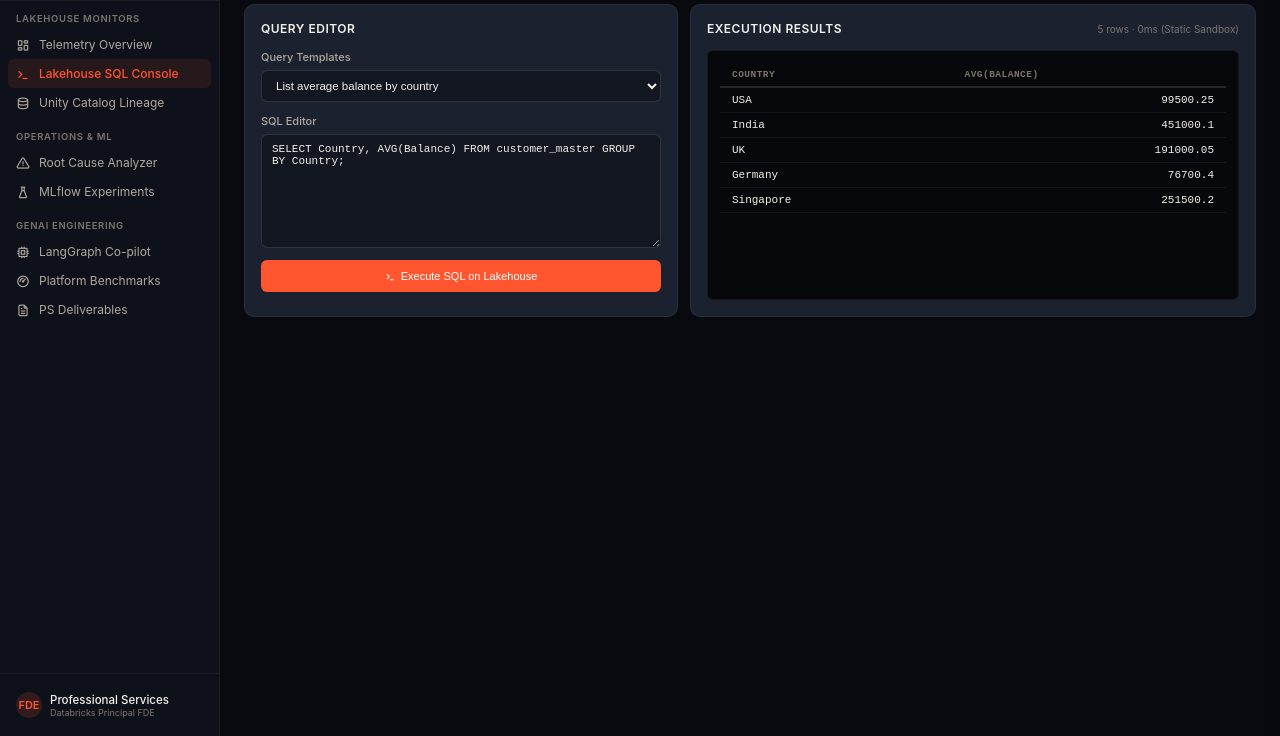
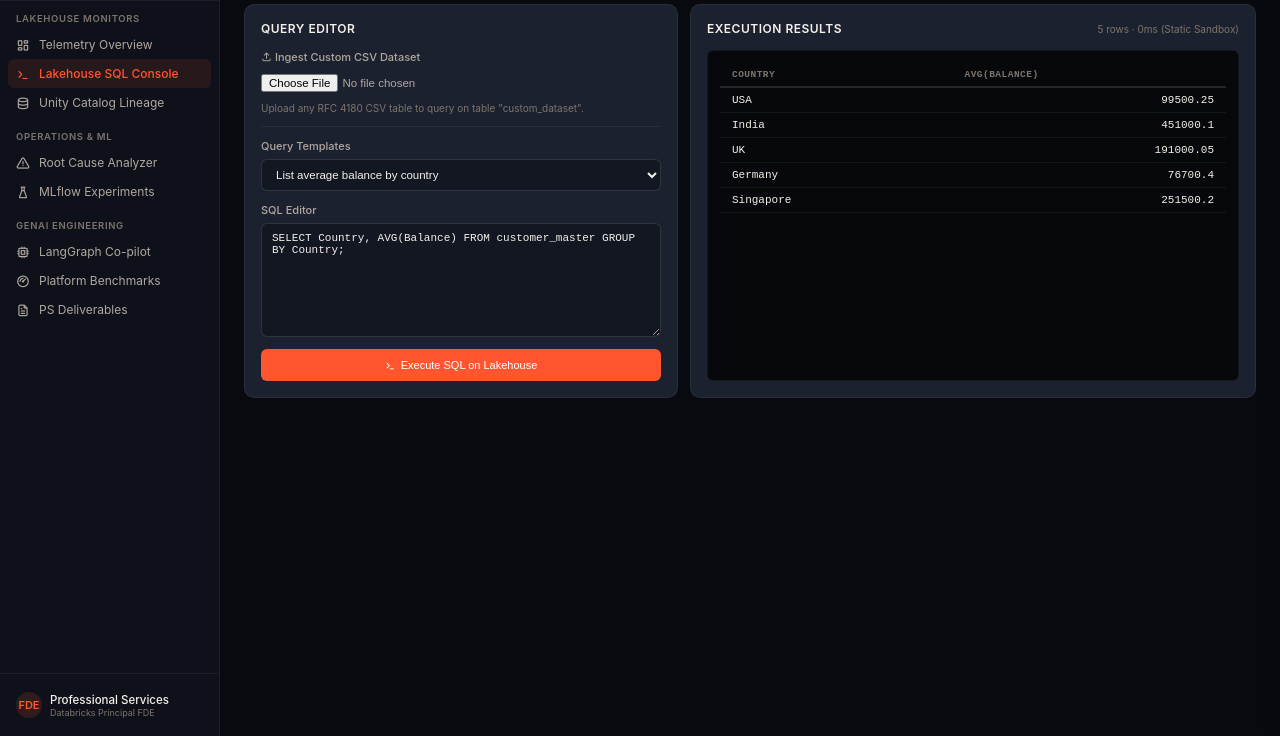
Before and after one commit to dipayandey1244/dipayandey1244.github.io, a plain HTML site: page modus-ai/index.html in a window 1280 px wide. Both pictures are taken after a click on the element "Lakehouse SQL Console". Shown: the part 64-800 px from the top of the page. Drawn offline with nearby package versions, Linux system fonts and the light colour scheme.

Commit message:
feat: implement custom CSV dataset uploader and querying inside Lakehouse SQL Console

```diff
--- a/modus-ai/index.html
+++ b/modus-ai/index.html
@@ -312,6 +312,11 @@
           <div class="panel-header">
             <div class="panel-title">Query Editor</div>
           </div>
+          <div class="form-group" style="border-bottom: 0.5px solid var(--border); padding-bottom: 12px; margin-bottom: 12px;">
+            <label><i class="ti ti-upload"></i> Ingest Custom CSV Dataset</label>
+            <input type="file" id="sql-csv-upload" accept=".csv" onchange="handleSQLCSVUpload()" style="font-size: 11.5px; margin-top: 4px; color: var(--text-secondary);">
+            <div id="sql-upload-status" style="font-size: 10px; color: var(--text-muted); margin-top: 4px;">Upload any RFC 4180 CSV table to query on table "custom_dataset".</div>
+          </div>
           <div class="form-group">
             <label>Query Templates</label>
             <select class="form-select" id="sql-template-select" onchange="applySQLTemplate()">
@@ -319,6 +324,7 @@
               <option value="tx_cat">Analyze transaction sums by category</option>
               <option value="wealth_retail">Get Wealth segment customers</option>
               <option value="high_val_join">Join high-value transactions and customer segments</option>
+              <option value="custom_query" id="sql-template-custom-opt" style="display:none;">Query custom_dataset: SELECT * FROM custom_dataset LIMIT 10;</option>
             </select>
           </div>
           <div class="form-group">
@@ -946,8 +952,52 @@
     cust_country: "SELECT Country, AVG(Balance) FROM customer_master GROUP BY Country;",
     tx_cat: "SELECT Category, SUM(Amount) FROM transactions GROUP BY Category;",
     wealth_retail: "SELECT Name, Segment, Country, Balance FROM customer_master WHERE Segment = 'Wealth' LIMIT 5;",
-    high_val_join: "SELECT c.Name, t.Category, t.Amount FROM transactions t JOIN customer_master c ON t.Customer_ID = c.Customer_ID LIMIT 10;"
+    high_val_join: "SELECT c.Name, t.Category, t.Amount FROM transactions t JOIN customer_master c ON t.Customer_ID = c.Customer_ID LIMIT 10;",
+    custom_query: "SELECT * FROM custom_dataset LIMIT 10;"
   };
+
+  let customDatasetRows = [];
+
+  function handleSQLCSVUpload() {
+    const fileInput = document.getElementById('sql-csv-upload');
+    const statusText = document.getElementById('sql-upload-status');
+    const customOpt = document.getElementById('sql-template-custom-opt');
+    const file = fileInput.files[0];
+
+    if (!file) return;
+
+    statusText.innerHTML = `<i class="ti ti-loader fa-spin"></i> Parsing CSV file...`;
+
+    const reader = new FileReader();
+    reader.onload = function(e) {
+      try {
+        const text = e.target.result;
+        const rows = parseCSV(text);
+        if (rows.length < 2) throw new Error("Dataset contains insufficient rows or columns.");
+
+        const headers = rows[0];
+        customDatasetRows = [];
+        for (let i = 1; i < rows.length; i++) {
+          let row = {};
+          headers.forEach((h, idx) => {
+            row[h.trim()] = rows[i][idx] ? rows[i][idx].trim() : "";
+          });
+          customDatasetRows.push(row);
+        }
+
+        statusText.style.color = "var(--text-success)";
+        statusText.innerHTML = `<i class="ti ti-circle-check"></i> Loaded <strong>custom_dataset</strong> (${customDatasetRows.length} rows) successfully!`;
+        customOpt.style.display = "block";
+
+        document.getElementById('sql-template-select').value = "custom_query";
+        applySQLTemplate();
+      } catch (err) {
+        statusText.style.color = "var(--text-danger)";
+        statusText.innerHTML = `<i class="ti ti-alert-triangle"></i> Upload Error: ${err.message}`;
+      }
+    };
+    reader.readAsText(file);
+  }
 
   function applySQLTemplate() {
     const template = document.getElementById('sql-template-select').value;
@@ -971,8 +1021,9 @@
     view.innerHTML = `<i class="ti ti-loader fa-spin"></i> Executing SQL on Northstar cluster compute...`;
 
     const backendUrl = localStorage.getItem('modus_backend_url') || '';
+    const queryLower = sql.toLowerCase();
 
-    if (backendUrl) {
+    if (backendUrl && !queryLower.includes("custom_dataset")) {
       fetch(`${backendUrl}/api/v1/query-data`, {
         method: 'POST',
         headers: { 'Content-Type': 'application/json' },
@@ -1020,9 +1071,16 @@
     let table = "";
     if (queryLower.includes("customer_master")) table = "customer_master";
     else if (queryLower.includes("transactions")) table = "transactions";
-    else return { error: "Table not found. Supported tables: customer_master, transactions" };
+    else if (queryLower.includes("custom_dataset")) table = "custom_dataset";
+    else return { error: "Table not found. Supported tables: customer_master, transactions, custom_dataset" };
 
-    let sourceData = table === "customer_master" ? localCustomers : localTransactions;
+    let sourceData;
+    if (table === "customer_master") sourceData = localCustomers;
+    else if (table === "transactions") sourceData = localTransactions;
+    else {
+      if (customDatasetRows.length === 0) return { error: "custom_dataset is empty. Please upload a CSV dataset file first!" };
+      sourceData = customDatasetRows;
+    }
     let data = JSON.parse(JSON.stringify(sourceData));
 
     if (queryLower.includes("where")) {
```
